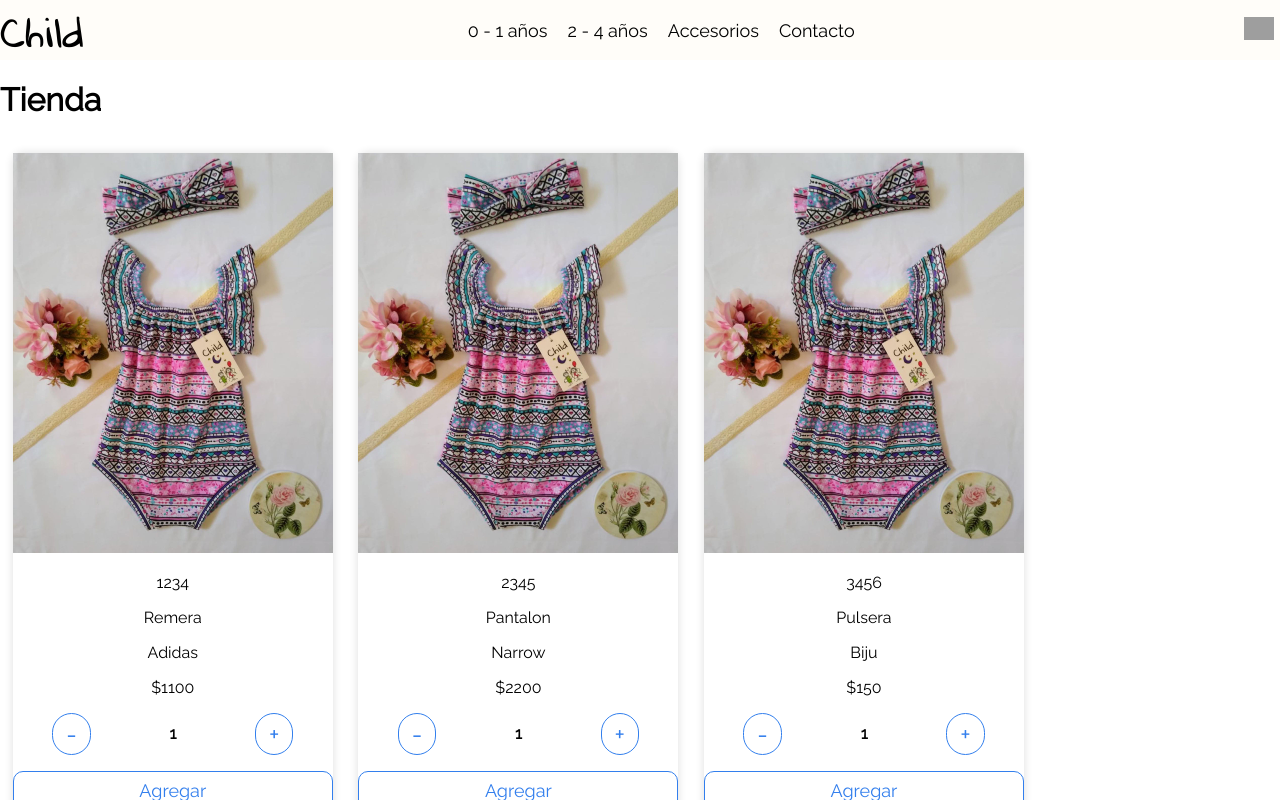
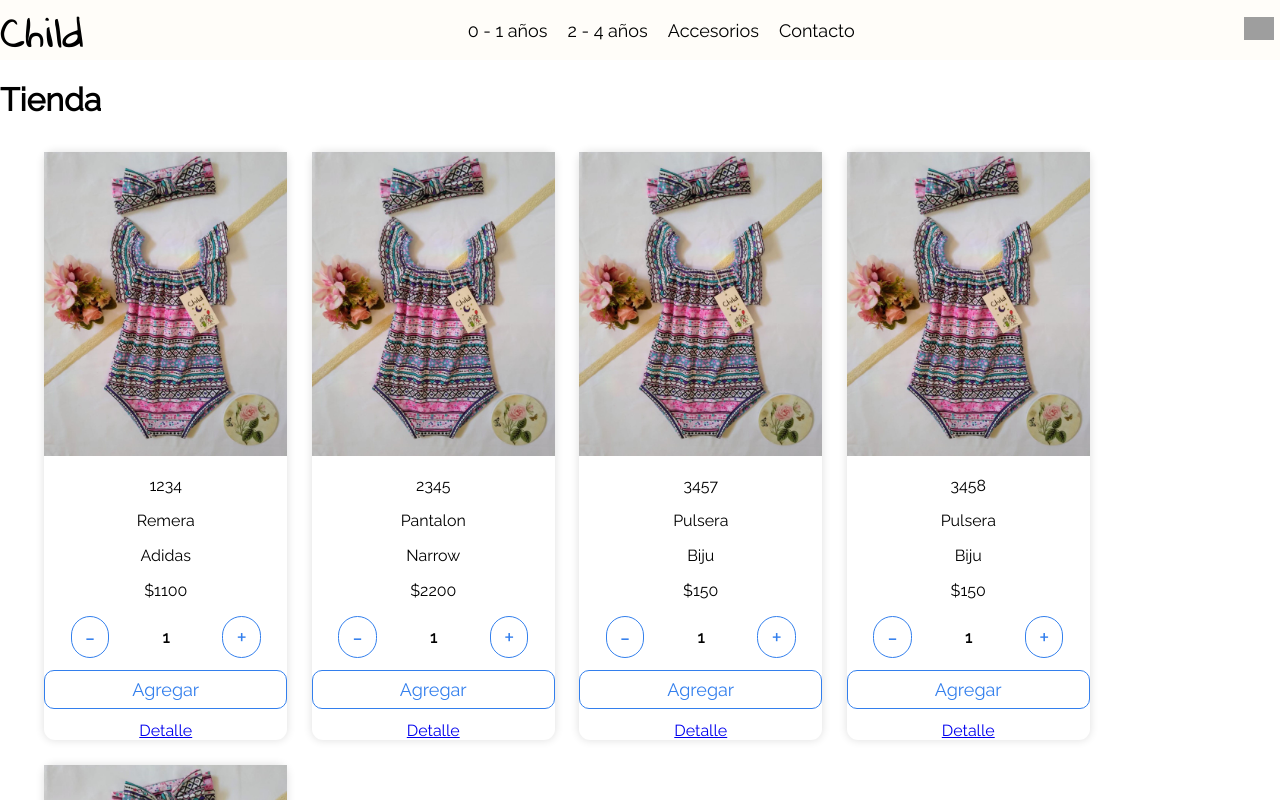
Before and after one commit to matiasfmart/tienda-child, a React (Create React App) app: page / in a window 1280 px wide. Shown: the top 800 px of the page. Built offline with nearby package versions, Linux system fonts and the light colour scheme; grey boxes are pictures that could not be loaded.

Commit message:
pre entrega terminada, estilos en progreso

```diff
--- a/src/App.css
+++ b/src/App.css
@@ -26,6 +26,7 @@ body {
   display: inline-block;
   font-size: 40px;
   color: rgb(0, 0, 0);
+  text-decoration: none;
 }
 
 .nav > .nav-btn {
@@ -83,7 +84,7 @@ body {
 }
 
 .container-product{
-  width: 25%;
+  width: 20%;
   height: 50%;
   border-radius: 11px;
   background-color: #FFFFFF;
@@ -95,6 +96,11 @@ body {
 
 .container-product img{
   width: 100%;
+}
+
+.container-productsItem{
+  margin: auto;
+  width: 95%;
 }
 
 .container-btnCart{
@@ -175,6 +181,13 @@ body {
   text-align: center;
 }
 
+.contactSection{
+  margin: 10% auto;
+  display: flex;
+  align-items: center;
+  justify-content: center;
+}
+
 @media (max-width:600px) {
   .nav > .nav-btn {
     display: inline-block;
--- a/src/App.js
+++ b/src/App.js
@@ -3,17 +3,18 @@ import NavBar from './components/NavBar';
 import ItemListContainer from './components/ItemListContainer';
 import { BrowserRouter, Routes, Route } from "react-router-dom";
 import ItemDetailContainer from './components/ItemDetailContainer';
+import ContactSection from './components/ContactSection';
 
 function App() {
 
   return (
     <BrowserRouter>
-      <div className="nav">
         <NavBar/>
-      </div>
      <Routes>
        <Route path='/item/:id' element={<ItemDetailContainer/>}/>
        <Route path='/' element={<ItemListContainer greeting={'Tienda'}/>}/>
+       <Route path='/category/:type' element={<ItemListContainer />}/>
+       <Route path='/contacto' element={<ContactSection />}/>
       </Routes>
     </BrowserRouter>
     );
--- /dev/null
+++ b/src/components/ContactSection.jsx
@@ -0,0 +1,14 @@
+import React from 'react';
+
+function ContactSection(){
+  return (
+    <div className='contactSection'>
+        <div className='container-contactSection'>
+            <h1>Contactanos!</h1>
+            <h1>abii.alvarez37@gmail.com</h1>
+        </div>
+    </div>
+  )
+};
+
+export default ContactSection;
--- a/src/components/ItemListContainer.jsx
+++ b/src/components/ItemListContainer.jsx
@@ -1,40 +1,36 @@
 import ItemList from "./ItemList";
 import { promiseProducts } from "./Products";
 import React, { useState, useEffect } from "react";
+import { useParams } from "react-router-dom";
 
 function ItemListContainer({greeting}){
 
     const [arrayProducts, setArrayProducts] = useState([]);
-
-    // const promiseProducts = new Promise((resolve, reject) => {
-    //     setTimeout(() => {
-    //         resolve([
-    //           {id: 1234, title: 'Remera', description:'Adidas' , price:1100 , urlPicture: "10"},
-    //           {id: 2345, title: 'Pantalon', description:'Narrow' , price:2200 , urlPicture: "2"},
-    //           {id: 3456, title: 'Pulsera', description:'Biju' , price:150 , urlPicture: "0"},
-    //         ]);
-    //     }, 2000);
-    // });
+    const {type} = useParams();
 
     useEffect(() => {
         promiseProducts.then(res =>{
-            setArrayProducts(res);
+            if (type) {
+                const typeOf = res.filter(x => x.type === type);
+                setArrayProducts(typeOf);
+            }else{
+                setArrayProducts(res);
+            }
         });
-    },[]);
+    },[type]);
 
     return (
         <>
             <h1>{greeting}</h1>
             {arrayProducts.length > 0 ?
-                <>
+                <div className="container-productsItem">
                     <ItemList products={arrayProducts} />
-                </>
+                </div>
                 :
                 <>
                     loading...
                 </>
             }
-            {/* <ItemCount stock={10} initial={1} onAdd={onAdd}/> */}
         </>
     )
 }
--- a/src/components/NavBar.jsx
+++ b/src/components/NavBar.jsx
@@ -1,13 +1,12 @@
+import { Link } from "react-router-dom";
 import CartWidget from "./CartWidget";
 
 function NavBar() {
     return (
-        <>
+        <div className="nav">
             <input type="checkbox" id="nav-check" />
             <div className="nav-header">
-                <div className="nav-title">
-                    Child
-                </div>
+                <Link className='nav-title' to={'/'}>Child</Link>
             </div>
             <div className="nav-btn">
                 <label>
@@ -18,15 +17,15 @@ function NavBar() {
             </div>
 
             <div className="nav-links">
-                <a href="//github.io/jo_geek" target="_blank">0 - 1 años</a>
-                <a href="http://stackoverflow.com/users/4084003/" target="_blank">2 - 4 años</a>
-                <a href="https://in.linkedin.com/in/jonesvinothjoseph" target="_blank">Accesorios</a>
-                <a href="https://codepen.io/jo_Geek/" target="_blank">Contacto</a>
+                <Link to={'/category/01'}>0 - 1 años</Link>
+                <Link to={'/category/24'}>2 - 4 años</Link>
+                <Link to={'/category/ac'}>Accesorios</Link>
+                <Link to={'/contacto'}>Contacto</Link>
             </div>
             <div className="container-cart">
                 <CartWidget />
             </div>
-        </>
+        </div>
     )
 }
 
--- a/src/components/Products.jsx
+++ b/src/components/Products.jsx
@@ -1,9 +1,11 @@
 export const promiseProducts = new Promise((resolve, reject) => {
     setTimeout(() => {
         resolve([
-          {id: '1234', title: 'Remera', description:'Adidas' , price:1100 , urlPicture: "/img/product_1.jpeg"},
-          {id: '2345', title: 'Pantalon', description:'Narrow' , price:2200 , urlPicture: "/img/product_1.jpeg"},
-          {id: '3456', title: 'Pulsera', description:'Biju' , price:150 , urlPicture: "/img/product_1.jpeg"},
+          {id: '1234', title: 'Remera', description:'Adidas' , price:1100 , urlPicture: "/img/product_1.jpeg", type: '01', stock: 10},
+          {id: '2345', title: 'Pantalon', description:'Narrow' , price:2200 , urlPicture: "/img/product_1.jpeg", type: '01', stock: 10},
+          {id: '3457', title: 'Pulsera', description:'Biju' , price:150 , urlPicture: "/img/product_1.jpeg", type: '24', stock: 10},
+          {id: '3458', title: 'Pulsera', description:'Biju' , price:150 , urlPicture: "/img/product_1.jpeg", type: '24', stock: 10},
+          {id: '3459', title: 'Pulsera', description:'Biju' , price:150 , urlPicture: "/img/product_1.jpeg", type: 'ac', stock: 10},
         ]);
     }, 2000);
 });
```
